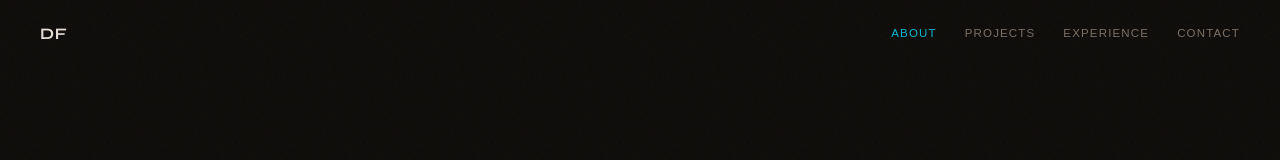
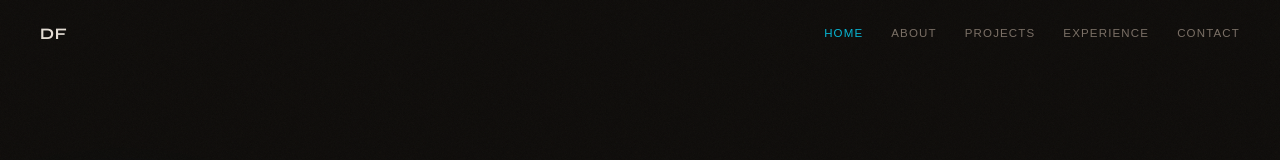
Before and after one commit to dentonflake/dentonflake, a Next.js app: page / in a window 1280 px wide. Shown: the top 160 px of the page. Built offline with nearby package versions, Linux system fonts and the light colour scheme; a web font is replaced by a local one.

Commit message:
Added home link

```diff
--- a/app/components/Nav.tsx
+++ b/app/components/Nav.tsx
@@ -3,6 +3,7 @@
 import { useEffect, useState } from "react";
 
 const links = [
+  { label: "Home", href: "#" },
   { label: "About", href: "#about" },
   { label: "Projects", href: "#projects" },
   { label: "Experience", href: "#experience" },
@@ -11,19 +12,22 @@ const links = [
 
 export default function Nav() {
   const [scrolled, setScrolled] = useState(false);
-  const [active, setActive] = useState("");
+  const [active, setActive] = useState("#");
   const [open, setOpen] = useState(false);
 
   useEffect(() => {
-    const onScroll = () => setScrolled(window.scrollY > 40);
+    const onScroll = () => {
+      setScrolled(window.scrollY > 40);
+      if (window.scrollY < 40) setActive("#");
+    };
     window.addEventListener("scroll", onScroll, { passive: true });
     return () => window.removeEventListener("scroll", onScroll);
   }, []);
 
   useEffect(() => {
-    const sections = links.map((l) =>
-      document.querySelector(l.href) as HTMLElement | null
-    );
+    const sections = links
+      .filter((l) => l.href !== "#")
+      .map((l) => document.querySelector(l.href) as HTMLElement | null);
     const observer = new IntersectionObserver(
       (entries) => {
         entries.forEach((e) => {
```
